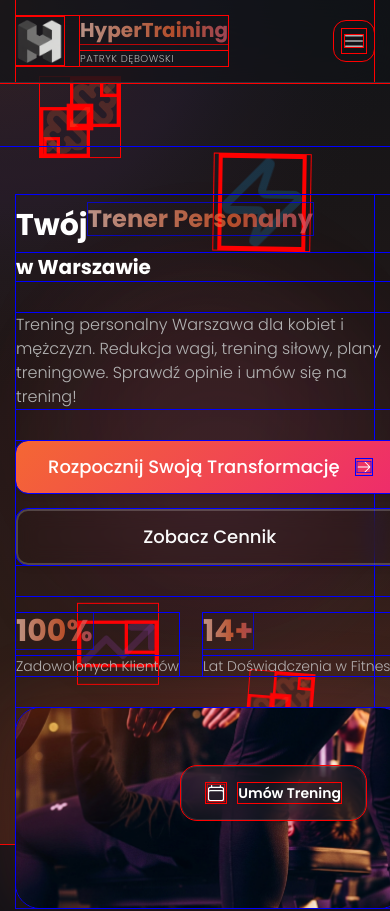
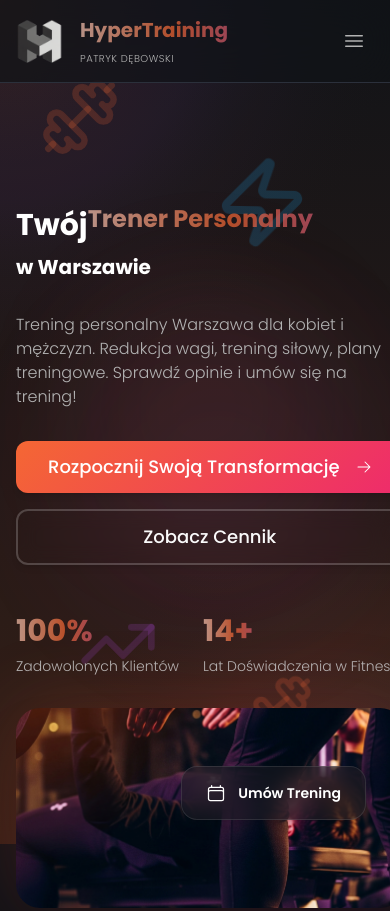
Before and after one commit to Buzka42/hypertraining, a Next.js app: page / in a window 390 px wide. Shown: the top 911 px of the page. Built offline with nearby package versions, Linux system fonts and the light colour scheme.

Commit message:
Remove debugging CSS outlines

```diff
--- a/styles/globals.css
+++ b/styles/globals.css
@@ -319,12 +319,3 @@ img {
 }
 
 /* Debugging - highlight elements that might be causing overflow */
-@media (max-width: 768px) {
-  * {
-    outline: 1px solid red;
-  }
-
-  #home * {
-    outline: 1px solid blue;
-  }
-}
```
